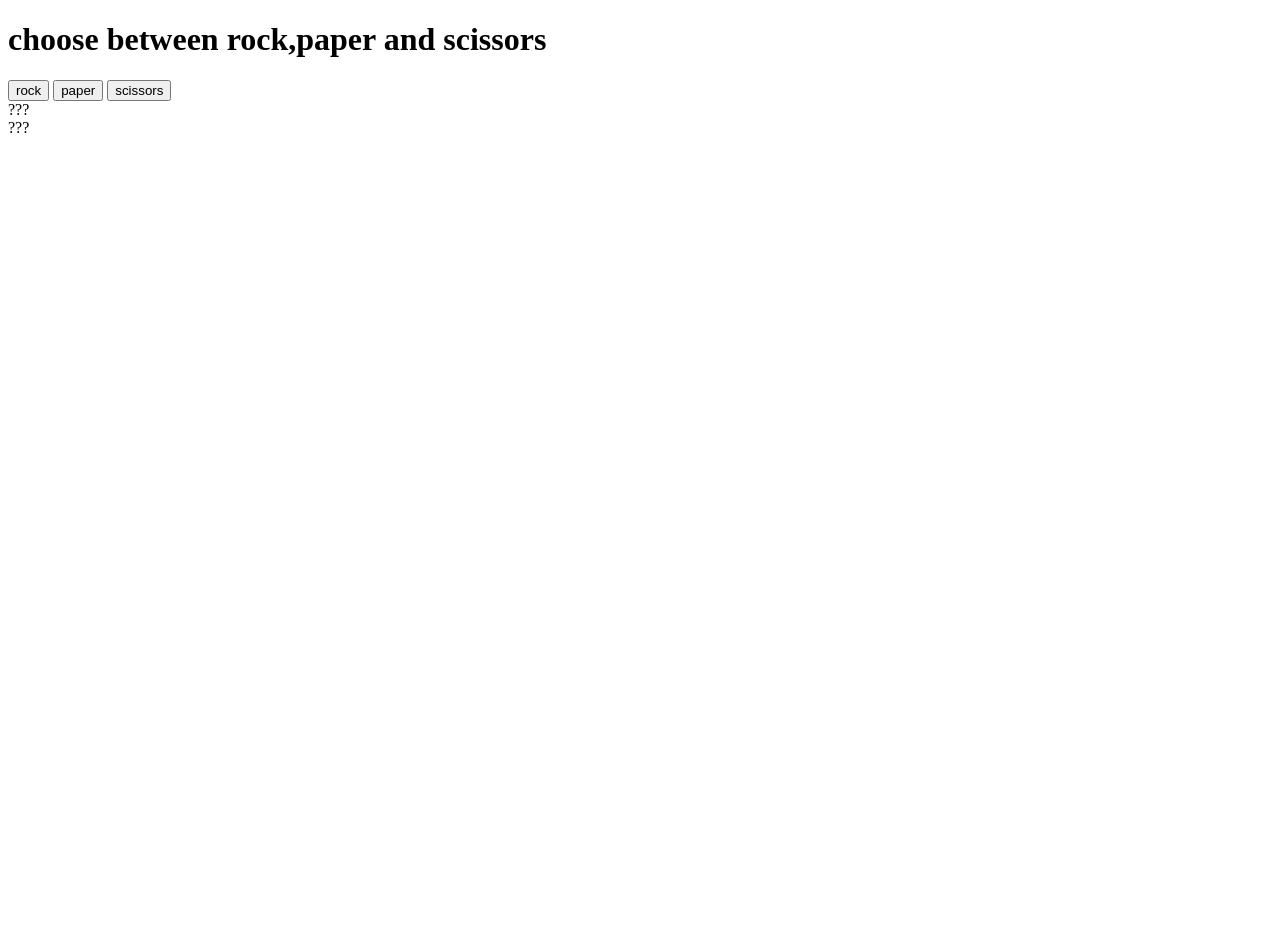
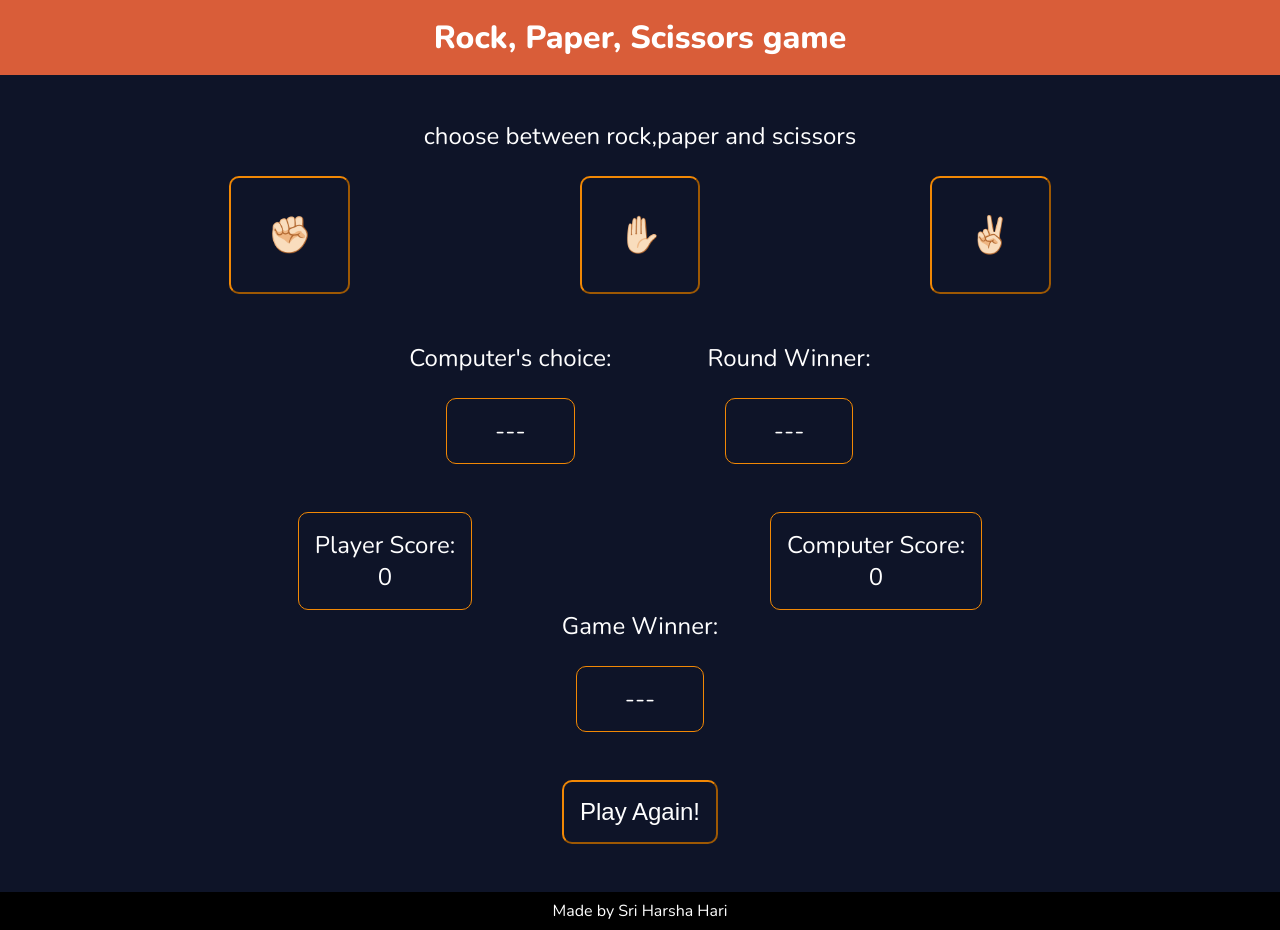
Before and after one commit to sriharshahari1/rock-paper-scissors, a plain HTML site: page index.html in a window 1280 px wide. Before the commit the page ends 800 px from the top, so only its background shows below. Drawn offline with nearby package versions, Linux system fonts and the light colour scheme.

Commit message:
added css file. Project complete

```diff
--- a/index.html
+++ b/index.html
@@ -5,21 +5,47 @@
     <meta http-equiv="X-UA-Compatible" content="IE=edge">
     <meta name="viewport" content="width=device-width, initial-scale=1.0">
     <title>rock, paper, scissors</title>
+    <link rel="stylesheet" href="styles.css">
 </head>
 <body>
-    <h1>choose between rock,paper and scissors</h1>
+    <h1 class="header">Rock, Paper, Scissors game</h1>
+    <div class="heading">choose between rock,paper and scissors</div>
     <div id="playerchoice">
-        <button id="rock">rock</button>
-        <button id="paper">paper</button>
-        <button id="scissors">scissors</button>
+        <button id="rock">✊🏻</button>
+        <button id="paper">✋🏻</button>
+        <button id="scissors">✌🏻</button>
     </div>
-    <div id="cselection"></div>
-    <div id="output"></div>
-    <div id="pscore">???</div>
-    <div id="cscore">???</div>
-    <div id="winner"></div>
+    <div class="compcontainer">
+        <div class="compchoiceview">
+            <div>Computer's choice:</div>
+            <div id="cselection">---</div>
+        </div>
+        <div class="roundop">
+            <div>Round Winner:</div>
+            <div id="output">---</div>
+        </div>
+    </div>
+    <div class="score">
+        <div class="playerscoretab">
+            <div>Player Score:</div>
+            <div id="pscore">0</div>
+        </div>
+        <div class="computerscoretab">
+            <div>Computer Score:</div>
+            <div id="cscore">0</div>
+        </div>
+    </div>
+    <div class="results">
+        <div>Game Winner:</div>
+        <div id="winner">---</div>
+    </div>
+    <div class="playagain">
+        <button onClick="window.location.reload();">Play Again!</button>
+    </div>
+    <div class="footer">
+        Made by Sri Harsha Hari
+    </div>
    <script src="script.js">
    </script>
-
 </body>
 </html>
--- a/script.js
+++ b/script.js
@@ -46,7 +46,7 @@ function round(playerSelection,compSelection){
             roundWinner="player";
         }
         else {
-            compScore;
+            compScore++;
             roundWinner="computer";
         }
     }
@@ -92,10 +92,16 @@ function round(playerSelection,compSelection){
 
     //declaring game winner
     if(playerScore==5){
-        winner.textContent="player wins game";
+        winner.textContent="player won game!";
+        rockbtn.disabled=true;
+        paperbtn.disabled=true;
+        scissorsbtn.disabled=true;
     }
     else if(compScore==5){
-        winner.textContent="Computer wins the game";
+        winner.textContent="Computer won the game!";
+        rockbtn.disabled=true;
+        paperbtn.disabled=true;
+        scissorsbtn.disabled=true;
     }
 }
 
--- /dev/null
+++ b/styles.css
@@ -0,0 +1,126 @@
+@import url('https://fonts.googleapis.com/css2?family=Nunito:wght@200;300;600;800&family=Roboto:ital,wght@0,400;1,100&display=swap');
+
+body {
+    display: flex;
+    flex-direction: column;
+    height: 100vh;
+    margin: 0;
+    font-family: 'Nunito',sans-serif;
+    font-weight: 300;
+    background-color: #0e1428;
+    color: white;
+}
+
+.header {
+    display: flex;
+    justify-content: center;
+    background-color: #d95d39;
+    color: white;
+    margin-top: 0;
+    padding: 16px;
+    font-family: 'Nunito',sans-serif;
+    font-weight: 800;
+}
+
+.heading {
+    display: flex;
+    justify-content: center;
+    font-size: 24px;
+    padding: 24px;
+}
+
+#playerchoice {
+    display: flex;
+    justify-content: space-evenly;
+}
+
+#playerchoice :hover {
+    background-color: #d95d39;
+}
+
+
+#rock,#paper,#scissors {
+    padding: 36px;
+    font-size: 36px;
+    background-color: #0e1428;
+    border: 1;
+    border-color: #f18805;
+    border-radius: 10px;
+    cursor: pointer;
+}
+
+.compcontainer {
+    display: flex;
+    justify-content: center;
+}
+
+#cselection,#winner,#output{
+    border: 1px solid #f18805;
+    padding: 16px;
+    padding-left: 48px;
+    padding-right: 48px;
+    border-radius: 10px;
+    margin-top: 24px;
+}
+
+.compchoiceview,.roundop {
+    display: flex;
+    flex-direction: column;
+    justify-content: center;
+    align-items: center;
+    padding: 48px;
+    font-size: 24px;
+}
+
+.score{
+    display: flex;
+    justify-content: space-evenly;
+}
+
+.playerscoretab,.computerscoretab {
+    font-size: 24px;
+    border: 1px solid #f18805;
+    padding: 16px;
+    border-radius: 10px;
+    display: flex;
+    flex-direction: column;
+    align-items: center;
+}
+
+.results {
+    display: flex;
+    flex-direction: column;
+    justify-content: center;
+    align-items: center;
+    font-size: 24px;
+}
+
+.playagain {
+    display: flex;
+    justify-content: center;
+    padding: 48px;
+}
+
+.playagain :hover {
+    background-color: #d95d39;
+}
+
+.playagain button {
+    font-size: 24px;
+    background-color: #0e1428;
+    color: white;
+    border: 1;
+    border-color: #f18805;
+    padding: 16px;
+    border-radius: 10px;
+    cursor: pointer;
+}
+
+.footer{
+    display: flex;
+    justify-content: center;
+    margin-top: auto;
+    background-color: black;
+    color: white;
+    padding: 8px;
+}
```
